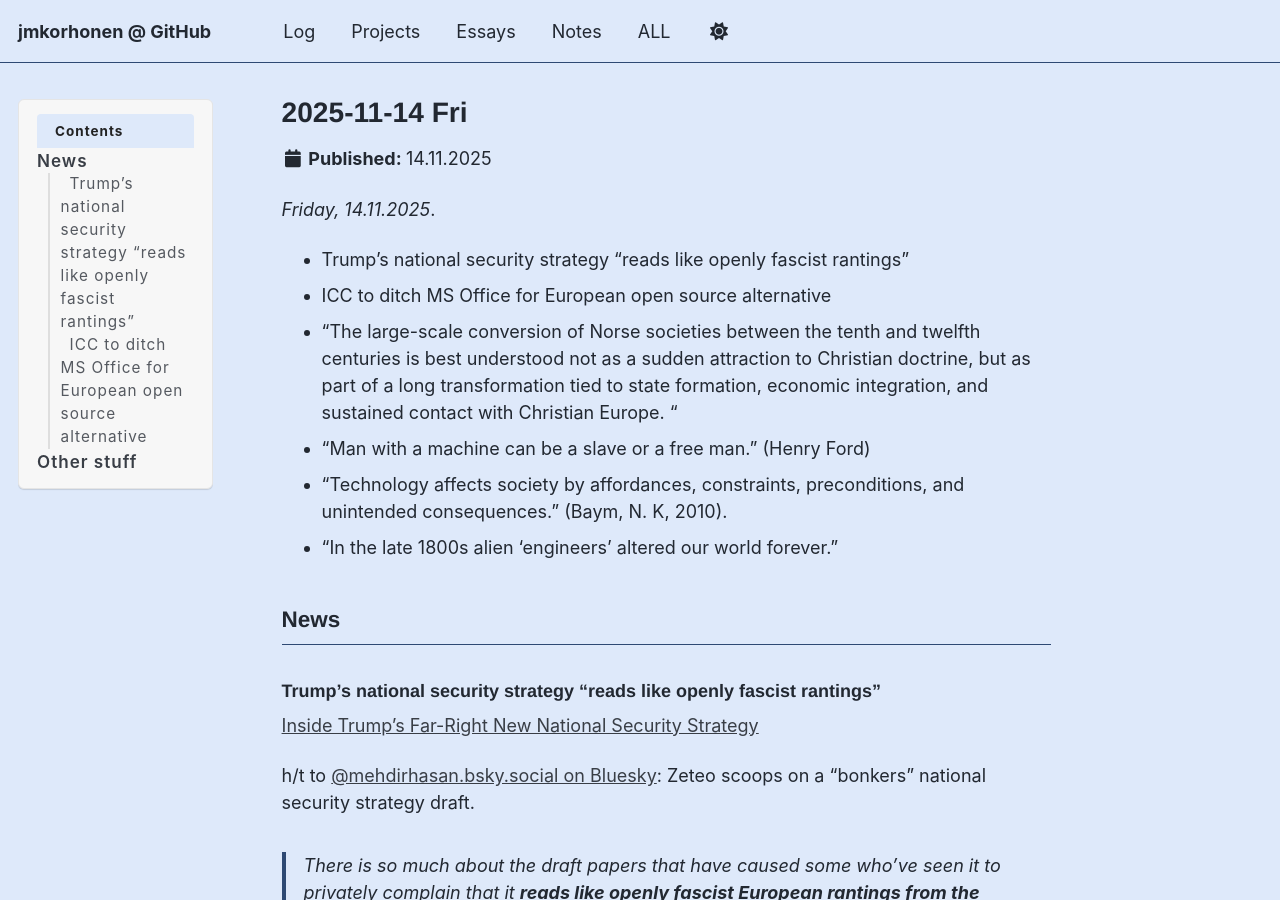
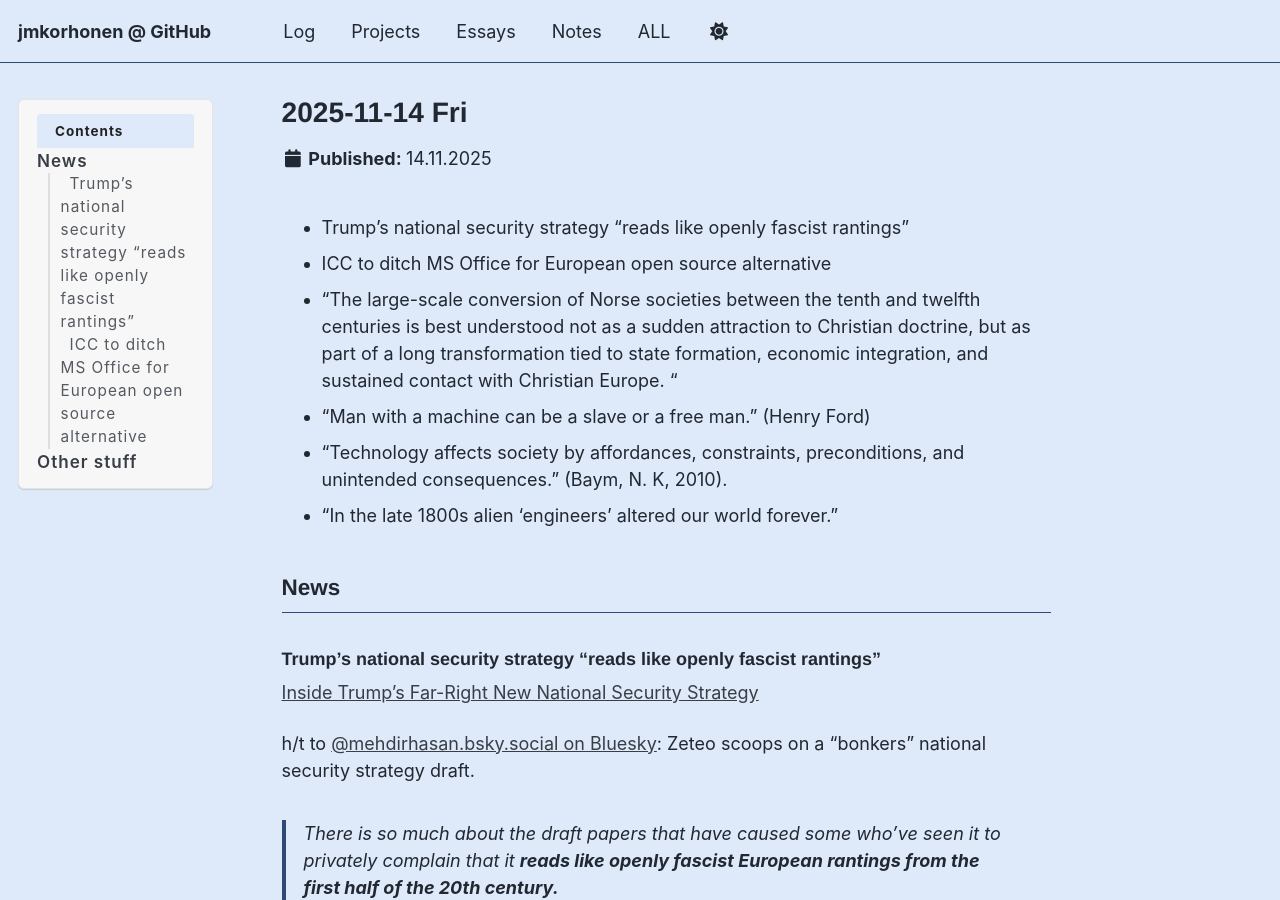
Before and after one commit to jmkorhonen/jmkorhonen.github.io, a Jekyll site: the page built from _log/2025-11-14.md, in a window 1280 px wide and 900 px high. Built offline with Jekyll 4.4.1, drawn with Linux system fonts in a browser that asks for light colours; a script that is not in the unit is left out.

Commit message:
jmkorhonen 2025-11-14 14:05:11

```diff
--- a/_log/2025-11-14.md
+++ b/_log/2025-11-14.md
@@ -11,7 +11,6 @@ published: true
 last_update: 2025-11-14 Fri 13:55
 modified:
 ---
-*Friday, 14.11.2025*.
 - Trump's national security strategy "reads like openly fascist rantings"
 - ICC to ditch MS Office for European open source alternative
 - "The large-scale conversion of Norse societies between the tenth and twelfth centuries is best understood not as a sudden attraction to Christian doctrine, but as part of a long transformation tied to state formation, economic integration, and sustained contact with Christian Europe. "
```
Also changed, not shown: .obsidian/workspace.json.
